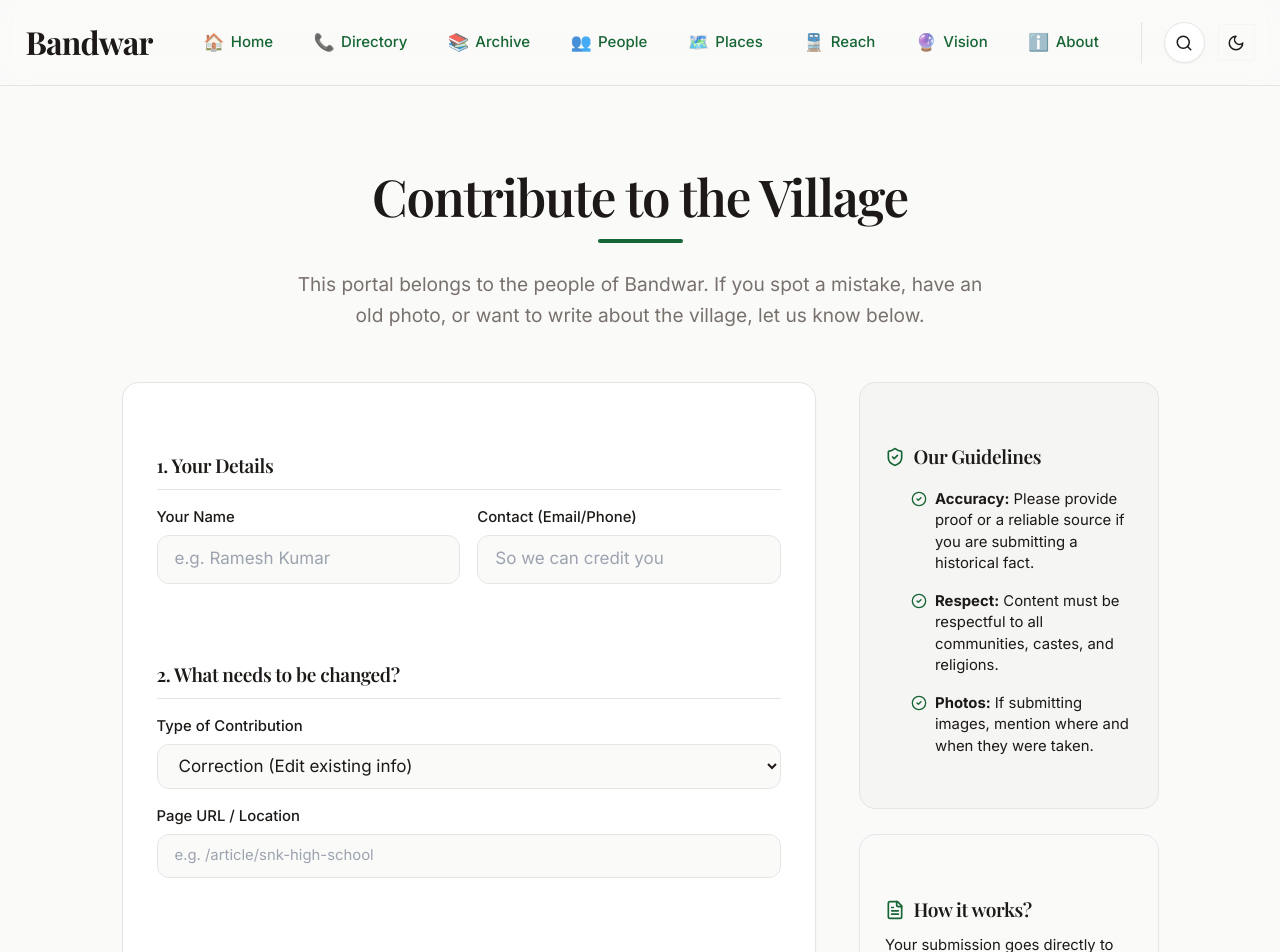
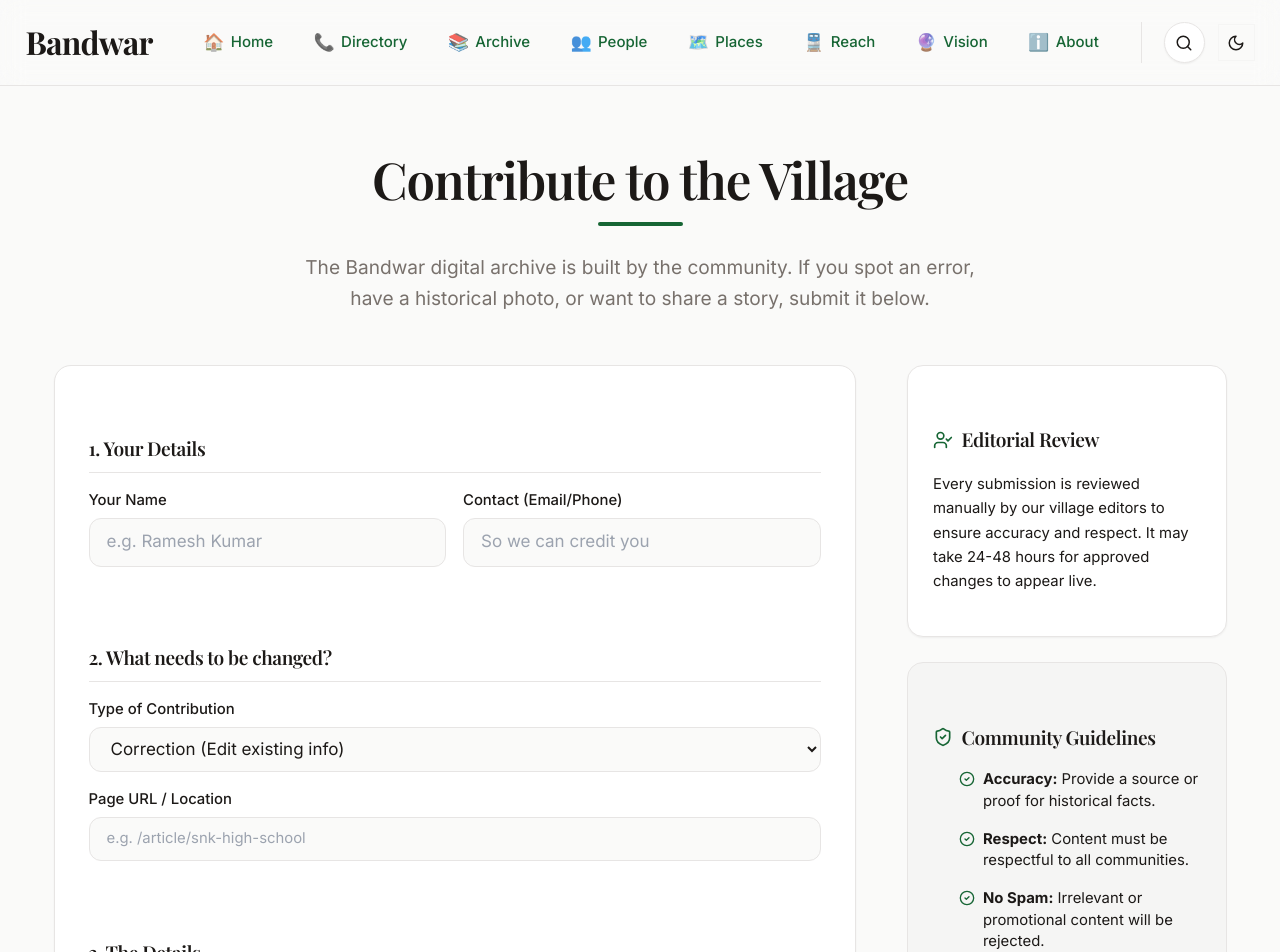
Before and after one commit to ravirajhere/Bandwar, a Next.js app: page /contribute in a window 1280 px wide. Shown: the top 952 px of the page. Built offline with nearby package versions, Linux system fonts and the light colour scheme.

Commit message:
Update page.tsx

```diff
--- a/src/app/contribute/page.tsx
+++ b/src/app/contribute/page.tsx
@@ -1,17 +1,17 @@
-import { Suspense } from "react"; // 👈 Suspense import kiya
+import { Suspense } from "react";
 import { Metadata } from "next";
 import { ContributeForm } from "@/components/contribute/ContributeForm";
-import { ShieldCheck, FileText, CheckCircle2 } from "lucide-react";
+import { ShieldCheck, FileText, CheckCircle2, UserCheck } from "lucide-react";
 
 export const metadata: Metadata = {
   title: "Contribute to the Archive | Bandwar Portal",
-  description: "Help us keep the Bandwar portal accurate. Submit corrections, new articles, historical photos, or suggestions.",
+  description: "Help us keep the Bandwar portal accurate. Submit corrections, new articles, or historical photos.",
 };
 
 export default function ContributePage() {
   return (
-    <div className="bg-background min-h-screen py-12 md:py-20">
-      <div className="container-custom max-w-5xl">
+    <div className="bg-background min-h-screen py-12 md:py-16">
+      <div className="container-custom max-w-6xl">
 
         {/* Header */}
         <div className="mb-12 text-center max-w-2xl mx-auto">
@@ -20,57 +20,55 @@ export default function ContributePage() {
           </h1>
           <div className="w-20 h-1 bg-brand mb-6 rounded-full mx-auto"></div>
           <p className="text-lg text-muted leading-relaxed">
-            This portal belongs to the people of Bandwar. If you spot a mistake, have an old photo, or want to write about the village, let us know below.
+            The Bandwar digital archive is built by the community. If you spot an error, have a historical photo, or want to share a story, submit it below.
           </p>
         </div>
 
-        <div className="grid grid-cols-1 lg:grid-cols-[1fr_300px] gap-10">
+        <div className="grid grid-cols-1 lg:grid-cols-[1fr_320px] gap-8 lg:gap-12 items-start">
 
           {/* Form Section */}
           <div className="bg-card border border-border rounded-2xl shadow-sm p-6 md:p-8">
-            {/* ✅ Suspense Boundary yahan wrap kiya hai */}
-            <Suspense fallback={
-              <div className="flex flex-col items-center justify-center py-20">
-                <div className="w-10 h-10 border-4 border-brand/30 border-t-brand rounded-full animate-spin mb-4"></div>
-                <p className="text-muted font-medium">Loading form...</p>
-              </div>
-            }>
+            <Suspense fallback={<div className="text-center py-20 text-muted">Loading form...</div>}>
               <ContributeForm />
             </Suspense>
           </div>
 
           {/* Guidelines Sidebar */}
-          <div className="space-y-6">
+          <div className="space-y-6 sticky top-24">
+
+            {/* Editorial Process */}
+            <div className="bg-card border border-border rounded-xl shadow-sm p-6">
+              <h3 className="font-serif font-semibold text-lg text-foreground mb-4 flex items-center gap-2">
+                <UserCheck size={20} className="text-brand" />
+                Editorial Review
+              </h3>
+              <p className="text-sm text-foreground/80 leading-relaxed mb-4">
+                Every submission is reviewed manually by our village editors to ensure accuracy and respect. It may take 24-48 hours for approved changes to appear live.
+              </p>
+            </div>
+
+            {/* Guidelines */}
             <div className="bg-muted-background border border-border rounded-xl p-6">
               <h3 className="font-serif font-semibold text-lg text-foreground mb-4 flex items-center gap-2">
                 <ShieldCheck size={20} className="text-brand" />
-                Our Guidelines
+                Community Guidelines
               </h3>
               <ul className="space-y-4 text-sm text-foreground/80">
                 <li className="flex gap-2">
                   <CheckCircle2 size={16} className="text-brand shrink-0 mt-0.5" />
-                  <span><strong>Accuracy:</strong> Please provide proof or a reliable source if you are submitting a historical fact.</span>
+                  <span><strong>Accuracy:</strong> Provide a source or proof for historical facts.</span>
                 </li>
                 <li className="flex gap-2">
                   <CheckCircle2 size={16} className="text-brand shrink-0 mt-0.5" />
-                  <span><strong>Respect:</strong> Content must be respectful to all communities, castes, and religions.</span>
+                  <span><strong>Respect:</strong> Content must be respectful to all communities.</span>
                 </li>
                 <li className="flex gap-2">
                   <CheckCircle2 size={16} className="text-brand shrink-0 mt-0.5" />
-                  <span><strong>Photos:</strong> If submitting images, mention where and when they were taken.</span>
+                  <span><strong>No Spam:</strong> Irrelevant or promotional content will be rejected.</span>
                 </li>
               </ul>
             </div>
 
-            <div className="bg-brand/5 border border-brand/20 rounded-xl p-6">
-              <h3 className="font-serif font-semibold text-lg text-foreground mb-2 flex items-center gap-2">
-                <FileText size={20} className="text-brand" />
-                How it works?
-              </h3>
-              <p className="text-sm text-foreground/80 leading-relaxed">
-                Your submission goes directly to our village editors. We review every request manually. If approved, it will be published on the website within 24-48 hours.
-              </p>
-            </div>
           </div>
 
         </div>
```
